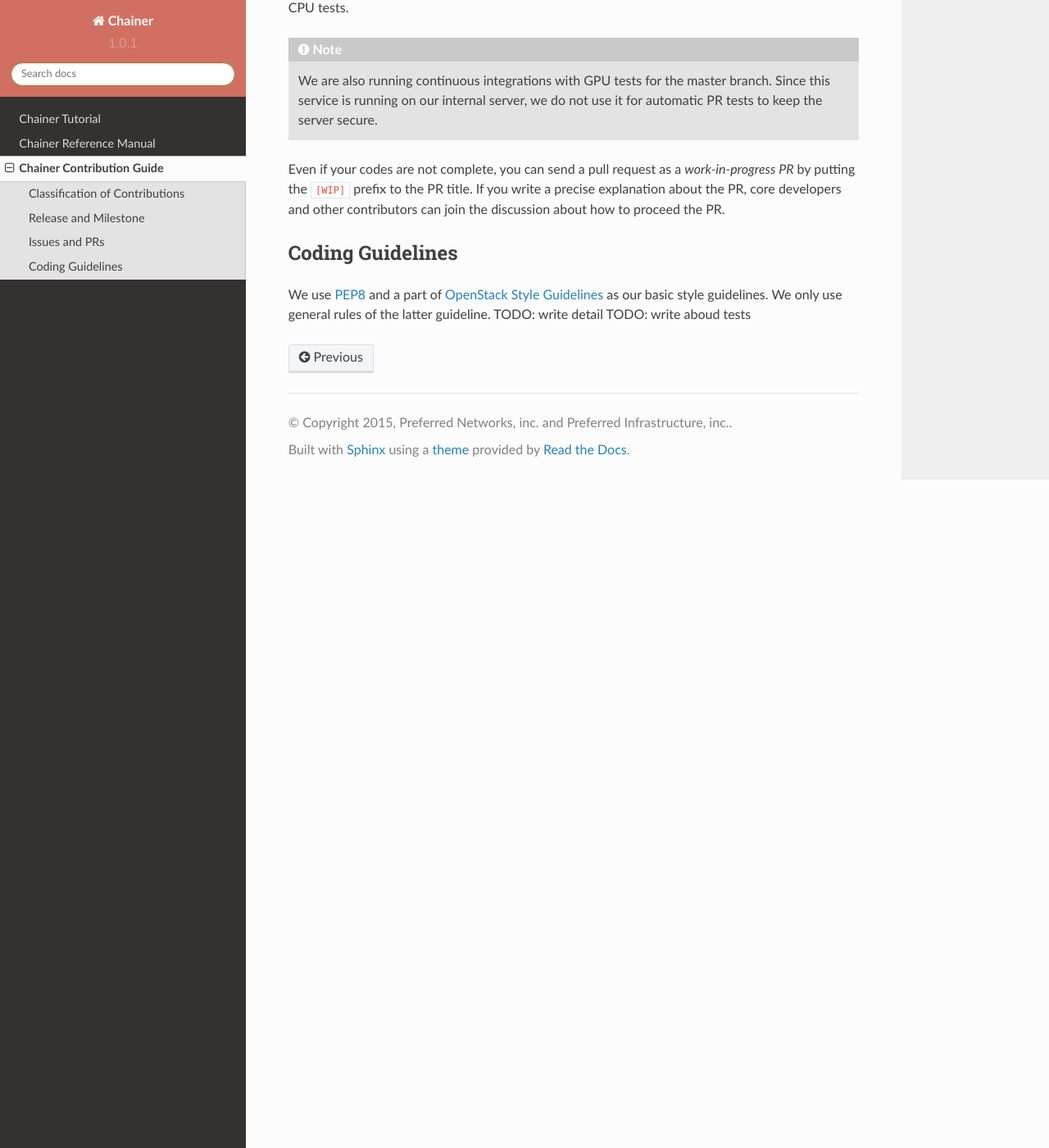
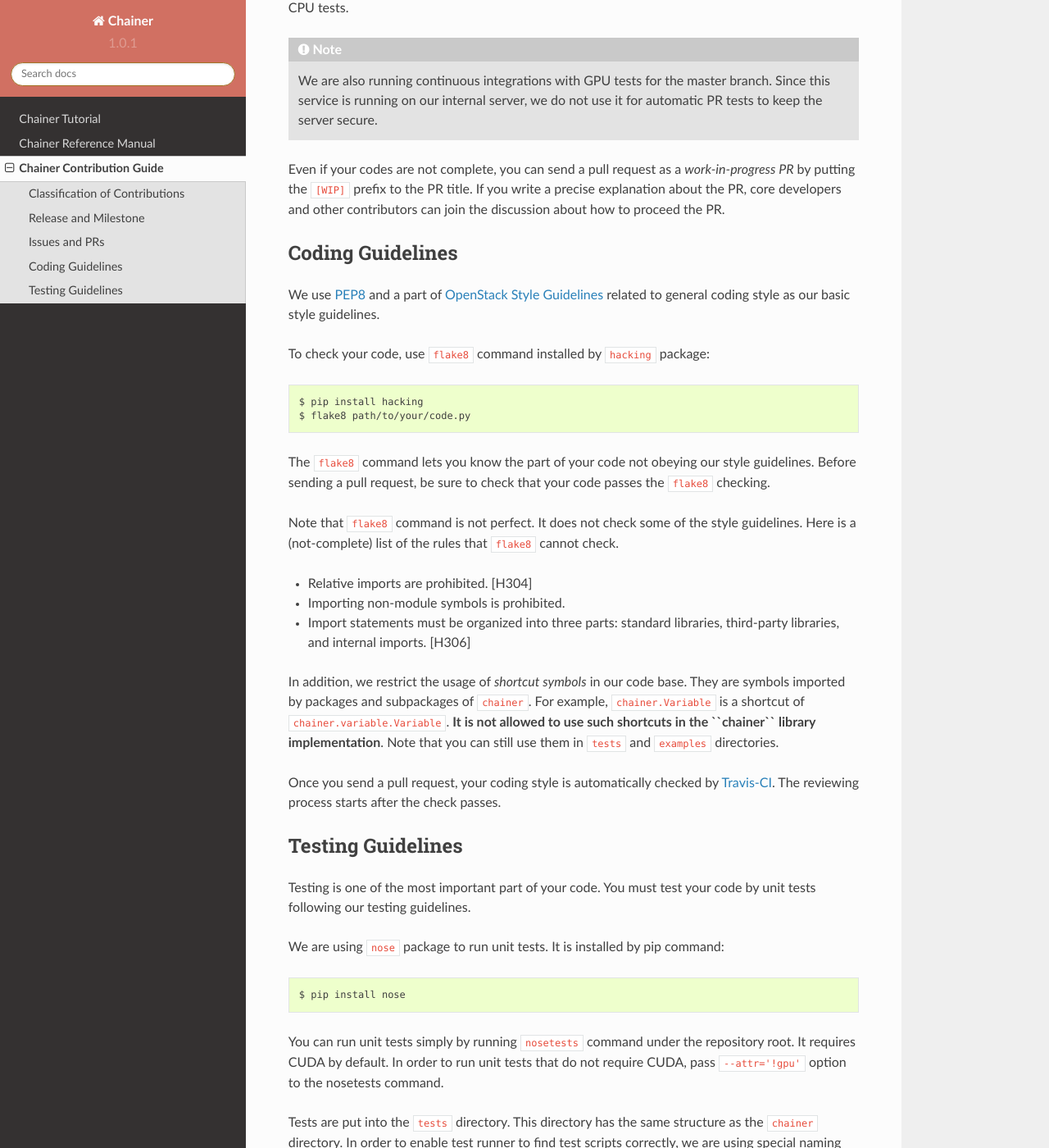
Before and after one commit to mitmul/intel-chainer, a Sphinx documentation site: the page built from docs/source/contribution.rst, in a window 1280 px wide and 1400 px high, scrolled down 1919 px. Shown: the whole window at 82% size. Built offline with Sphinx 7.4.7 and the Read the Docs theme 2.0.0, drawn with Linux system fonts in a browser that asks for light colours; some of the changed text lies outside the part shown.

Commit message:
Write coding and testing guidelines

```diff
--- a/docs/source/contribution.rst
+++ b/docs/source/contribution.rst
@@ -88,7 +88,76 @@
 Coding Guidelines
 -----------------
 
-We use `PEP8 <https://www.python.org/dev/peps/pep-0008/>`_ and a part of `OpenStack Style Guidelines <http://docs.openstack.org/developer/hacking/>`_ as our basic style guidelines.
-We only use general rules of the latter guideline.
-TODO: write detail
-TODO: write aboud tests
+We use `PEP8 <https://www.python.org/dev/peps/pep-0008/>`_ and a part of `OpenStack Style Guidelines <http://docs.openstack.org/developer/hacking/>`_ related to general coding style as our basic style guidelines.
+
+To check your code, use ``flake8`` command installed by ``hacking`` package::
+
+  $ pip install hacking
+  $ flake8 path/to/your/code.py
+
+The ``flake8`` command lets you know the part of your code not obeying our style guidelines.
+Before sending a pull request, be sure to check that your code passes the ``flake8`` checking.
+
+Note that ``flake8`` command is not perfect.
+It does not check some of the style guidelines.
+Here is a (not-complete) list of the rules that ``flake8`` cannot check.
+
+* Relative imports are prohibited. [H304]
+* Importing non-module symbols is prohibited.
+* Import statements must be organized into three parts: standard libraries, third-party libraries, and internal imports. [H306]
+
+In addition, we restrict the usage of *shortcut symbols* in our code base.
+They are symbols imported by packages and subpackages of ``chainer``.
+For example, ``chainer.Variable`` is a shortcut of ``chainer.variable.Variable``.
+**It is not allowed to use such shortcuts in the ``chainer`` library implementation**.
+Note that you can still use them in ``tests`` and ``examples`` directories.
+
+Once you send a pull request, your coding style is automatically checked by `Travis-CI <https://travis-ci.org/pfnet/chainer/>`_.
+The reviewing process starts after the check passes.
+
+
+Testing Guidelines
+------------------
+
+Testing is one of the most important part of your code.
+You must test your code by unit tests following our testing guidelines.
+
+We are using ``nose`` package to run unit tests.
+It is installed by pip command::
+
+  $ pip install nose
+
+You can run unit tests simply by running ``nosetests`` command under the repository root.
+It requires CUDA by default.
+In order to run unit tests that do not require CUDA, pass ``--attr='!gpu'`` option to the nosetests command.
+
+Tests are put into the ``tests`` directory.
+This directory has the same structure as the ``chainer`` directory.
+In order to enable test runner to find test scripts correctly, we are using special naming convention for the test subdirectories and the test scripts.
+
+* The name of each subdirectory of ``tests`` must end with the ``_tests`` suffix.
+* The name of each test script must start with the ``test_`` prefix.
+
+There are many examples of unit tests under the ``tests`` directory.
+They simply use the ``unittest`` package of the standard library.
+
+If your patch includes GPU-related code, your tests must run with and without GPU capability.
+Test functions that requires CUDA must be tagged by the ``chainer.testing.attr.gpu`` decorator::
+
+  import unittest
+  from chainer.testing import attr
+
+  class TestMyFunc(unittest.TestCase):
+      ...
+
+      @attr.gpu
+      def test_my_gpu_func(self):
+          ...
+
+The functions tagged by the ``chainer.testing.attr.gpu`` decorator are skipped if ``--attr='!gpu'`` is given.
+We also have the ``chainer.testing.attr.cudnn`` decorator to let nosetests know that the test depends on CuDNN.
+
+Once you send a pull request, your code is automatically tested by `Travis-CI <https://travis-ci.org/pfnet/chainer/>`_ **with --attr='!gpu' option**.
+Since Travis-CI does not support CUDA, we cannot check you CUDA-related code automatically.
+The reviewing process starts after the test passes.
+Note that reviewers will test your code without the option to check CUDA-related code.
```
